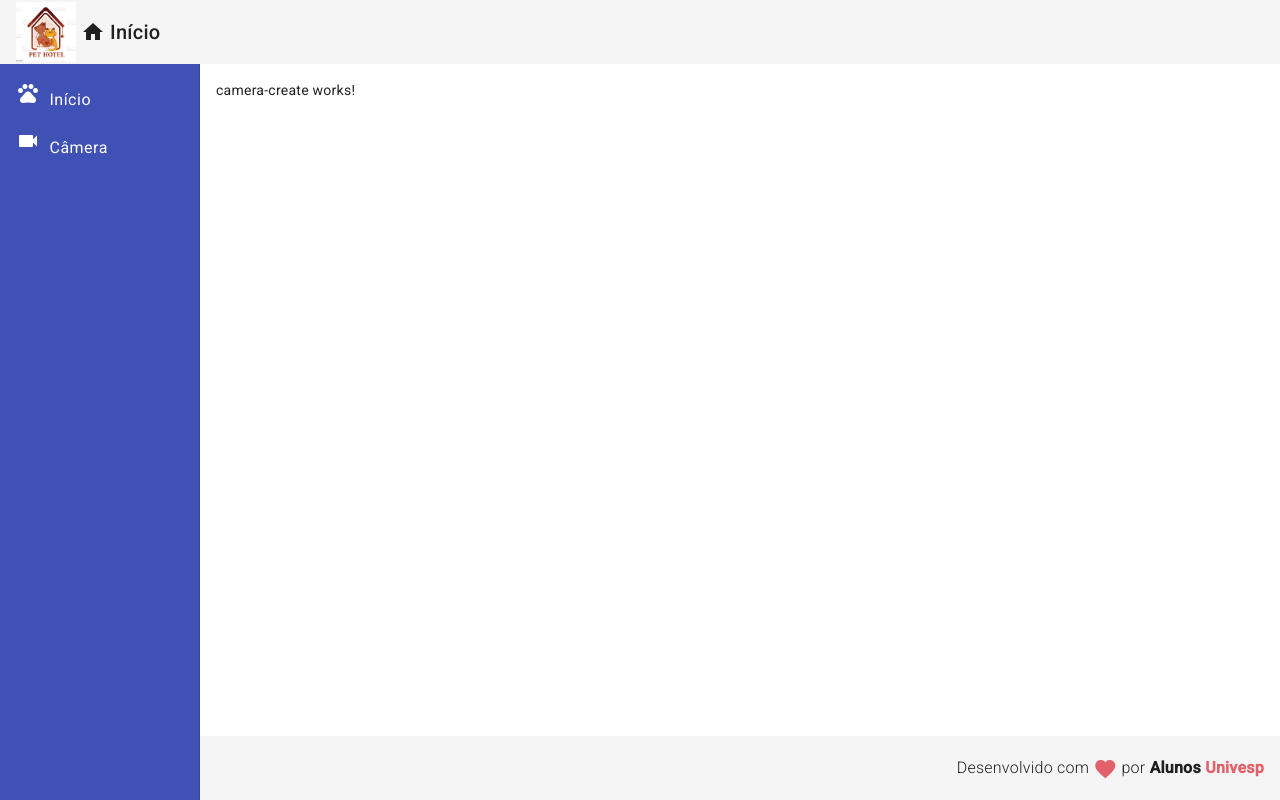
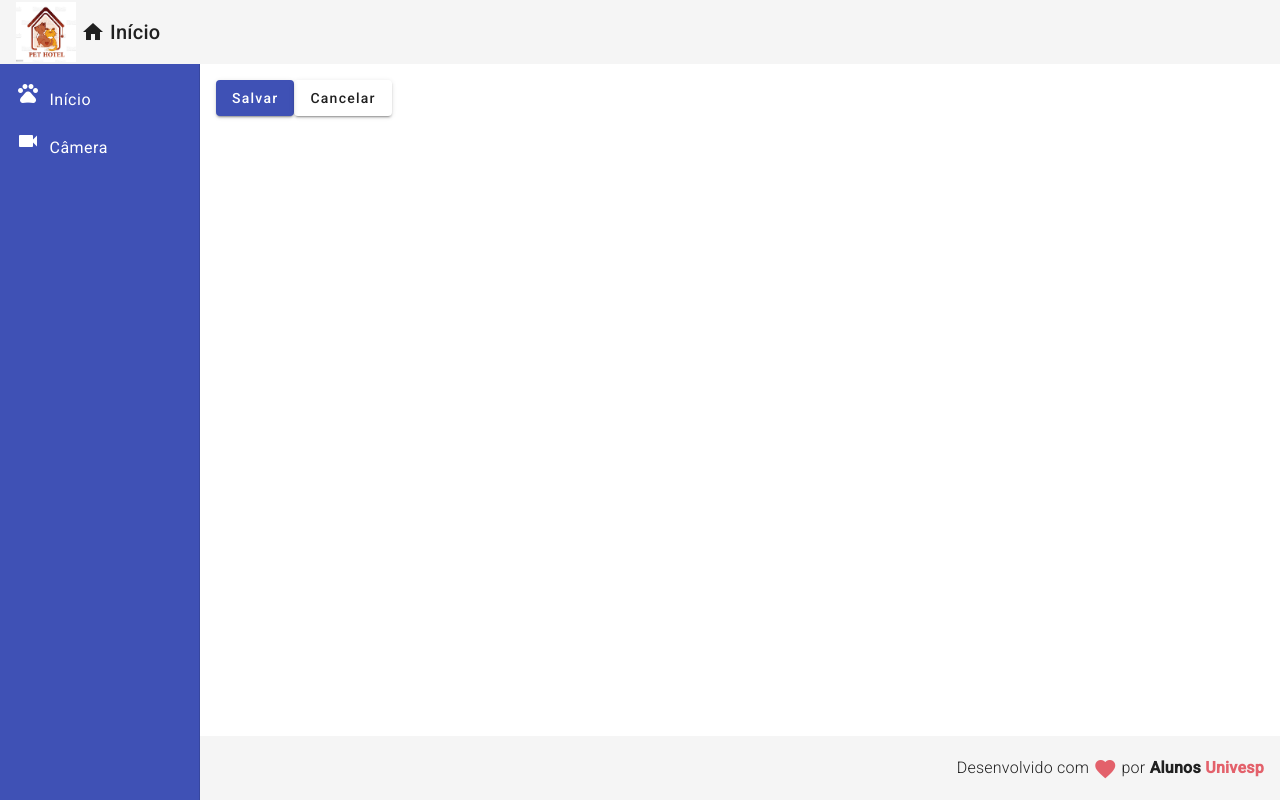
Before and after one commit to Givaild/TCC-Project, an Angular app in the folder frontendHotel/: page /camera/create in a window 1280 px wide. Built offline with nearby package versions, Linux system fonts and the light colour scheme.

Commit message:
feat: creat and configure service camera

```diff
--- a/frontendHotel/src/app/components/camera/camera-create/camera-create.component.html
+++ b/frontendHotel/src/app/components/camera/camera-create/camera-create.component.html
@@ -1 +1,7 @@
-<p>camera-create works!</p>
+<button mat-raised-button (click)="createCamera()" color="primary">
+   Salvar
+</button>
+
+<button mat-raised-button (click)="cancel()" color="second">
+    Cancelar
+ </button>
--- a/frontendHotel/src/app/components/camera/camera-create/camera-create.component.ts
+++ b/frontendHotel/src/app/components/camera/camera-create/camera-create.component.ts
@@ -1,10 +1,27 @@
-import { Component } from '@angular/core';
+import { Router } from "@angular/router";
+import { CameraService } from "./../camera.service";
+import { Component } from "@angular/core";
+import { Camera } from "../camera.model";
 
 @Component({
-  selector: 'app-camera-create',
-  templateUrl: './camera-create.component.html',
-  styleUrls: ['./camera-create.component.css']
+  selector: "app-camera-create",
+  templateUrl: "./camera-create.component.html",
+  styleUrls: ["./camera-create.component.css"],
 })
 export class CameraCreateComponent {
+  cameraTest: Camera = {
+    camera: "",
+  };
 
+  constructor(private cameraService: CameraService, private router: Router) {}
+
+  createCamera(): void {
+    this.cameraService.create(this.cameraTest).subscribe(() => {
+      this.cameraService.showMessage("Camera Cadastrada");
+      this.router.navigate(['/camera']);
+    });
+  }
+  cancel(): void {
+    this.router.navigate(['camera']);
+  }
 }
--- a/frontendHotel/src/app/components/camera/camera.model.ts
+++ b/frontendHotel/src/app/components/camera/camera.model.ts
@@ -1,3 +1,4 @@
 export interface Camera {
+    id? : number
     camera:string
 }
--- /dev/null
+++ b/frontendHotel/src/app/components/camera/camera.service.ts
@@ -0,0 +1,25 @@
+import { HttpClient } from '@angular/common/http';
+import { Injectable } from '@angular/core';
+import {MatSnackBar} from '@angular/material/snack-bar';
+import { Camera } from './camera.model';
+import { Observable } from 'rxjs';
+
+@Injectable({
+  providedIn: 'root'
+})
+export class CameraService {
+  baseUrl = "http://localhost:3001/cameras"
+
+  constructor(private snackBar: MatSnackBar, private http:HttpClient) { }
+
+  showMessage(msg:string): void {
+    this.snackBar.open(msg, "X", {
+      duration: 3000,
+      horizontalPosition: "right",
+      verticalPosition: "top"
+    })
+  }
+  create(camera:Camera): Observable<Camera>{
+    return this.http.post<Camera>(this.baseUrl,camera)
+  }
+}
```
Also changed, not shown: frontendHotel/src/app/app.module.ts (+6 -2 lines).
